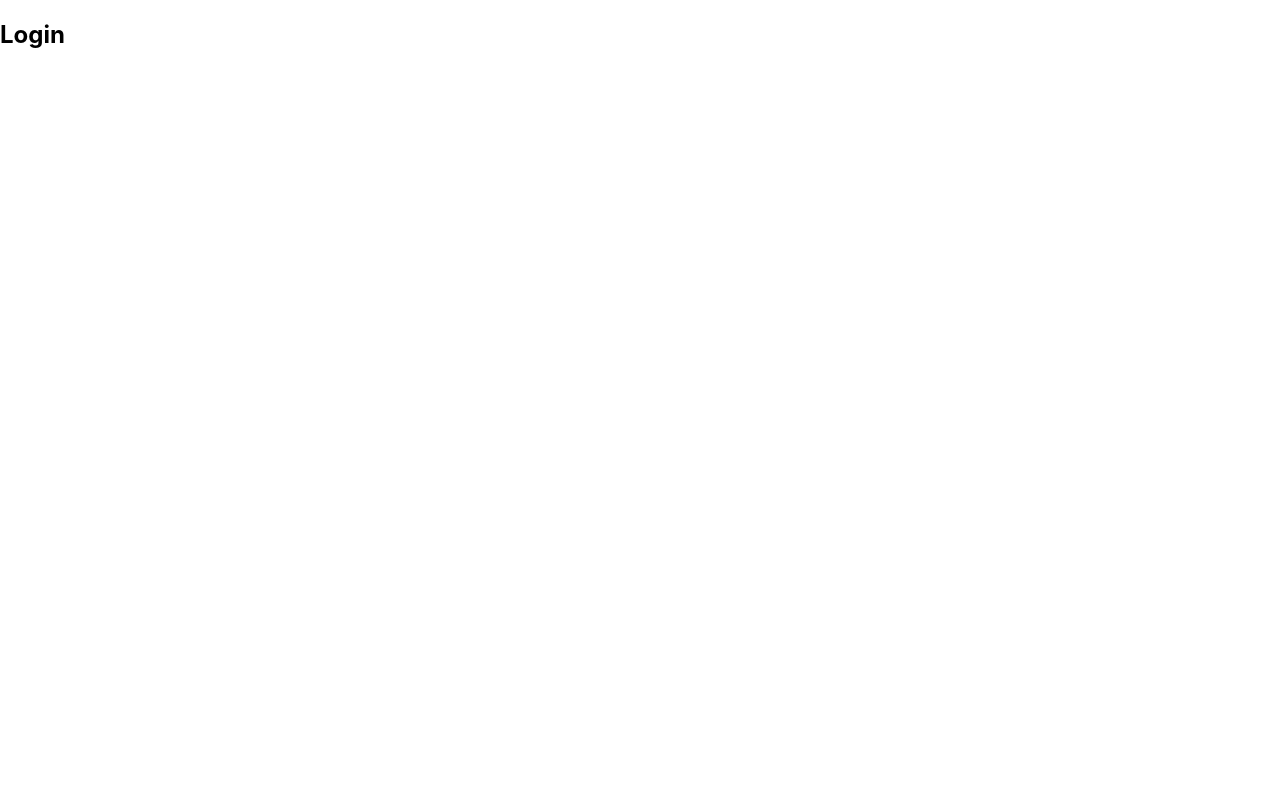
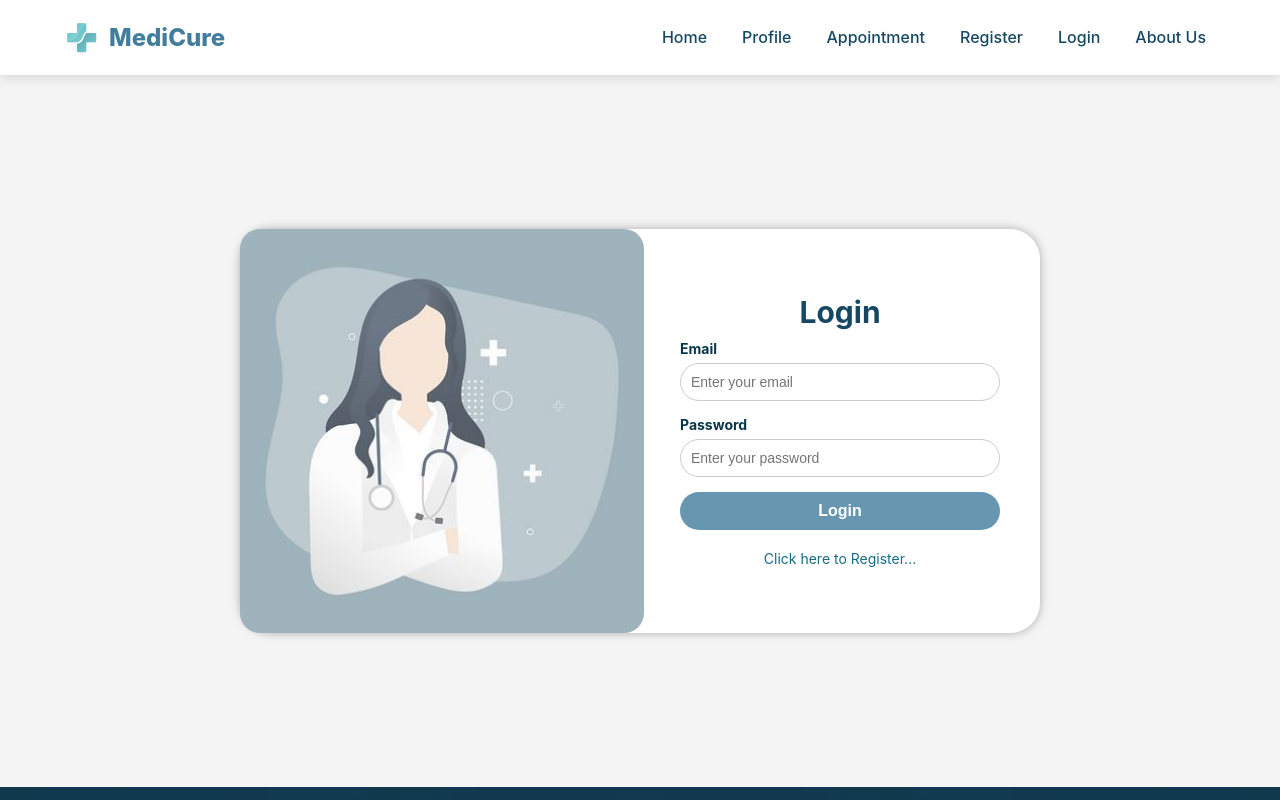
Before and after one commit to Khushi130404/MediRest, a React (Create React App) app: page /login in a window 1280 px wide. Shown: the top 800 px of the page. Built offline with nearby package versions, Linux system fonts and the light colour scheme.

Commit message:
Login_Complete

```diff
--- a/src/App.js
+++ b/src/App.js
@@ -1,8 +1,7 @@
 import React from "react";
 import { BrowserRouter as Router, Route, Routes } from "react-router-dom";
-import Navbar from "./components/Navbar";
-import Footer from "./components/Footer";
 import HomePage from "./components/HomePage";
+import LoginForm from "./components/LoginForm";
 
 function App() {
   return (
@@ -14,7 +13,7 @@ function App() {
           <Route path="/appointment" element={<h2>Book Appointment</h2>} />
           <Route path="/profile" element={<h2>User Profile</h2>} />
           <Route path="/register" element={<h2>Register</h2>} />
-          <Route path="/login" element={<h2>Login</h2>} />
+          <Route path="/login" element={<LoginForm></LoginForm>} />
         </Routes>
       </div>
       {/* <HomePage></HomePage> */}
--- /dev/null
+++ b/src/components/Login.js
@@ -0,0 +1,49 @@
+import React from "react";
+import styles from "./Login.module.css";
+
+const Login = () => {
+  return (
+    <div className={styles.container}>
+      <form className={styles.form}>
+        <div className={styles.outer}>
+          <div className={styles.inner}>
+            <img src="image/login.png"></img>
+          </div>
+          <div className={styles.boxWrapper}>
+            <h2>Login</h2>
+            <div className={styles.box}>
+              <div className={styles.row}>
+                <div className={styles.element}>
+                  <label className={styles.label}>Email</label>
+                  <input
+                    type="email"
+                    className={styles.input}
+                    placeholder="Enter your email"
+                  />
+                </div>
+              </div>
+              <div className={styles.row}>
+                <div className={styles.element}>
+                  <label className={styles.label}>Password</label>
+                  <input
+                    type="password"
+                    className={styles.input}
+                    placeholder="Enter your password"
+                  />
+                </div>
+              </div>
+              <button type="submit" className={styles.button}>
+                Login
+              </button>
+            </div>
+            <a className={styles.registerLink} href="/register">
+              Click here to Register...
+            </a>
+          </div>
+        </div>
+      </form>
+    </div>
+  );
+};
+
+export default Login;
--- /dev/null
+++ b/src/components/Login.module.css
@@ -0,0 +1,106 @@
+.container {
+  display: flex;
+  flex-direction: column;
+  align-items: center;
+  justify-content: center;
+  height: 89vh;
+  background-color: #f4f4f4;
+}
+
+.form {
+  background: #fff;
+  border-radius: 30px;
+  box-shadow: 0 0 10px rgba(0, 0, 0, 0.3);
+  width: 800px;
+}
+
+.boxWrapper {
+  width: 50%;
+  display: flex;
+  padding: 30px 40px;
+  flex-direction: column;
+  justify-content: center;
+}
+
+.boxWrapper h2 {
+  text-align: center;
+  font-size: 30px;
+  font-weight: bold;
+  color: #164863;
+  margin: 0;
+  margin-bottom: 10px;
+}
+
+.box {
+  display: flex;
+  flex-direction: column;
+}
+
+.row {
+  margin-bottom: 15px;
+}
+
+.element {
+  display: flex;
+  flex-direction: column;
+}
+
+.label {
+  font-size: 14px;
+  font-weight: bold;
+  color: #04364a;
+  margin-bottom: 6px;
+}
+
+.input {
+  padding: 10px;
+  border: 1px solid #ccc;
+  border-radius: 20px;
+  font-size: 14px;
+}
+
+.input:focus {
+  outline: none;
+}
+
+.button {
+  padding: 10px;
+  background-color: #427d9dcd;
+  color: white;
+  font-weight: bold;
+  border: none;
+  border-radius: 20px;
+  cursor: pointer;
+  font-size: 16px;
+}
+
+.button:hover {
+  background-color: #427d9d;
+}
+
+.registerLink {
+  width: 100%;
+  text-align: center;
+  margin-top: 20px;
+  text-decoration: none;
+  color: #176b87;
+  font-size: 14px;
+}
+
+.registerLink:hover {
+  text-decoration: underline;
+}
+
+.outer {
+  display: flex;
+  width: 100%;
+}
+
+.inner {
+  width: 50%;
+}
+
+.inner img {
+  height: 100%;
+  border-radius: 20px;
+}
--- /dev/null
+++ b/src/components/LoginForm.js
@@ -0,0 +1,16 @@
+import React from "react";
+import Navbar from "./Navbar";
+import Footer from "./Footer";
+import Login from "./Login";
+
+const LoginForm = () => {
+  return (
+    <div>
+      <Navbar></Navbar>
+      <Login></Login>
+      <Footer></Footer>
+    </div>
+  );
+};
+
+export default LoginForm;
```
Also changed, not shown: public/image/login.png (added), src/components/HomePage.module.css (added).
